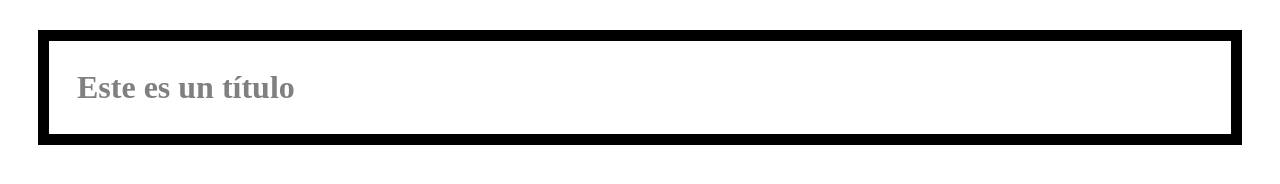
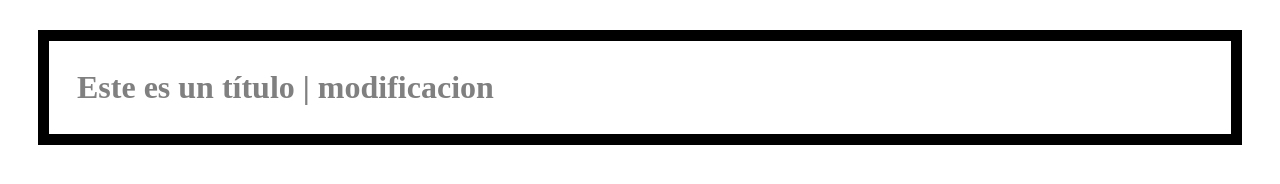
Before and after one commit to wilhelmbrian92/006, a plain HTML site: page multimedia/css.html in a window 1280 px wide. Drawn offline with Linux system fonts and the light colour scheme.

Commit message:
escritura numero dos

```diff
--- a/multimedia/css.html
+++ b/multimedia/css.html
@@ -8,7 +8,7 @@
     <link rel="stylesheet" type="text/css" href="css/estilos2.css" />
 </head>
 <body>
-    <h1>Este es un título</h1>
+    <h1>Este es un título | modificacion</h1>
 
 </body>
 </html>
```
Also changed, not shown: git_repositorios/index.html (added), 1 other file.
